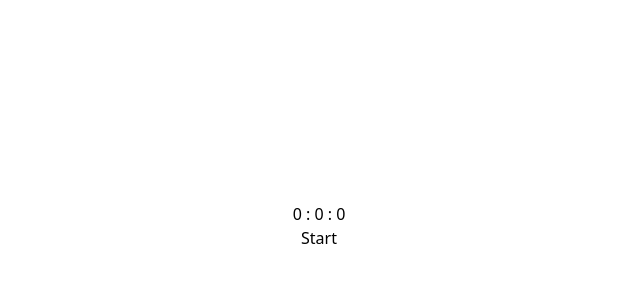
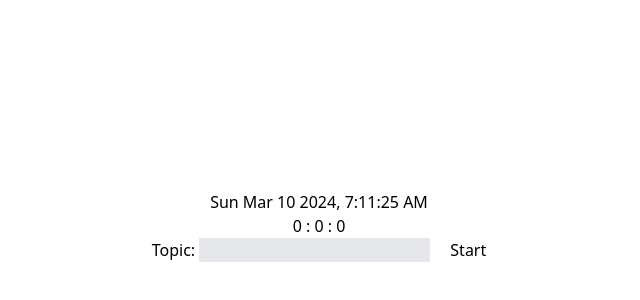
Before and after one commit to manishdoley23/minimalistic-timer-app, a React (Vite) app: page / in a window 1280 px wide. Shown: the part 174-474 px from the top of the page, without its empty margins (321-961 px from the left). Built offline with nearby package versions, Linux system fonts and the light colour scheme.

Commit message:
add laps functionality

```diff
--- a/src/App.tsx
+++ b/src/App.tsx
@@ -1,84 +1,73 @@
-import { useEffect, useState } from "react";
+import React from "react";
+import { useState } from "react";
+import { useDate, useTimerScheduler } from "./utils/hooks";
+
+import Lap from "./components/Lap/Lap";
 
 function App() {
-	const [startedOnce, setStartedOnce] = useState(false);
-	const [timerScheduler, setTimerScheduler] = useState<{
-		started: boolean;
-		stopped: boolean;
-	}>({
-		started: false,
-		stopped: true,
-	});
-	const [lapTimings, setLapTimings] = useState<
-		Array<{ id: number; data: string }>
-	>([]);
+	const { date, time } = useDate();
+	const [topicVal, setTopicVal] = useState("");
+	const {
+		timerScheduler,
+		setTimerScheduler,
+		timer,
+		setTimer,
+		startedOnce,
+		setStartedOnce,
+	} = useTimerScheduler();
 
-	const [timer, setTimer] = useState<{
-		seconds: number;
-		minutes: number;
-		hours: number;
-	}>({
-		seconds: 0,
-		minutes: 0,
-		hours: 0,
-	});
+	const [laps, setLaps] = useState<React.ReactNode[]>([]);
 
 	const handleLapTimings = () => {
-		setLapTimings((prev) => {
+		setLaps((prev) => {
 			const idx = Math.ceil(Math.random() * 1000);
-			prev.push({
-				id: idx,
-				data: `${timer.hours} : ${timer.minutes} : ${timer.seconds}`,
-			});
-			return prev;
+			const lapArray = [...prev] as React.ReactElement[];
+			const lapArrayIdx = lapArray.length - 1;
+			if (lapArray[lapArrayIdx] !== undefined) {
+				lapArray[lapArrayIdx] = React.cloneElement(
+					lapArray[lapArrayIdx],
+					{ start: false }
+				);
+			}
+			lapArray.push(<Lap key={idx} start={true} />);
+			return lapArray;
 		});
 	};
-
-	useEffect(() => {
-		let intervalIdsec: number;
-		if (timerScheduler.started === true) {
-			setStartedOnce(true);
-			if (timer.seconds === 60) {
-				setTimer((prev) => ({
-					...prev,
-					seconds: 0,
-					minutes: prev.minutes + 1,
-				}));
-			} else if (timer.minutes === 60) {
-				setTimer((prev) => ({
-					minutes: 0,
-					seconds: 0,
-					hours: prev.hours + 1,
-				}));
-			}
-
-			intervalIdsec = setInterval(() => {
-				setTimer((prev) => ({
-					...prev,
-					seconds: prev.seconds + 1,
-				}));
-			}, 1);
-
-			return () => {
-				clearInterval(intervalIdsec);
-			};
-		} else {
-			return () => {
-				clearInterval(intervalIdsec);
-			};
-		}
-	}, [timer.hours, timer.minutes, timer.seconds, timerScheduler]);
 
 	return (
 		<>
 			<div className="h-screen w-full flex flex-col items-center justify-center">
+				<p>
+					{date}, {time}
+				</p>
 				<div>
 					{timer.hours} : {timer.minutes} : {timer.seconds}
 				</div>
 				<div className="flex gap-5">
-					<div
+					<div className="flex">
+						<p className="mr-5">
+							Topic:{" "}
+							<input
+								className="bg-gray-200"
+								value={topicVal}
+								onChange={(e) =>
+									setTopicVal(e.currentTarget.value)
+								}
+							/>{" "}
+						</p>
+						<p
 							onClick={() => {
 								if (
+									timerScheduler.started === false &&
+									timerScheduler.stopped === true &&
+									startedOnce === false
+								) {
+									setTimerScheduler({
+										started: true,
+										stopped: false,
+									});
+									laps.push(<Lap key={1} start={true} />);
+								} else if (
 									timerScheduler.started === false &&
 									timerScheduler.stopped === true
 								) {
@@ -93,6 +82,7 @@ function App() {
 							className="cursor-pointer"
 						>
 							{!timerScheduler.started ? "Start" : "Lap"}
+						</p>
 					</div>
 					<div
 						className={`cursor-pointer ${
@@ -107,9 +97,21 @@ function App() {
 									started: false,
 									stopped: true,
 								});
+								setLaps((prev) => {
+									const lapArray = [
+										...prev,
+									] as React.ReactElement[];
+									const lastIdx = lapArray.length - 1;
+									lapArray[lastIdx] = React.cloneElement(
+										lapArray[lastIdx],
+										{ start: false }
+									);
+									return lapArray;
+								});
 							} else {
-								setLapTimings([]);
+								setLaps([]);
 								setTimer({ hours: 0, minutes: 0, seconds: 0 });
+								setStartedOnce(false);
 							}
 						}}
 					>
@@ -117,11 +119,10 @@ function App() {
 					</div>
 				</div>
 
-				{/* Lap timings */}
-				<div className="flex flex-col gap-5">
-					{lapTimings.map((val) => {
-						return <p key={val.id}>{val.data}</p>;
-					})}
+				{/* Lap part */}
+				<div className="flex flex-col-reverse gap-5">
+					{laps}
+					{/* <Lap /> */}
 				</div>
 			</div>
 		</>
--- /dev/null
+++ b/src/components/Lap/Lap.tsx
@@ -0,0 +1,28 @@
+import { useEffect } from "react";
+import { useTimerScheduler } from "../../utils/hooks";
+
+const Lap = ({ start }: { start: boolean }) => {
+	const { setTimerScheduler, timer } = useTimerScheduler();
+
+	useEffect(() => {
+		if (start === true) {
+			setTimerScheduler({
+				started: true,
+				stopped: false,
+			});
+		} else {
+			setTimerScheduler({
+				started: false,
+				stopped: true,
+			});
+		}
+	}, [start, setTimerScheduler]);
+
+	return (
+		<div>
+			{timer.hours} : {timer.minutes} : {timer.seconds}
+		</div>
+	);
+};
+
+export default Lap;
--- /dev/null
+++ b/src/utils/hooks.ts
@@ -0,0 +1,103 @@
+import { useEffect, useState } from "react";
+
+export const useDate = (): { date: string; time: string } => {
+	const [stateDate, setStateDate] = useState<Date>(new Date());
+
+	useEffect(() => {
+		const interval = setInterval(() => {
+			setStateDate(new Date());
+		}, 1000);
+
+		return () => {
+			clearInterval(interval);
+		};
+	}, []);
+
+	const date = stateDate.toDateString();
+	const time = stateDate.toLocaleTimeString();
+
+	return { date, time };
+};
+
+export const useTimerScheduler = (): {
+	timerScheduler: { started: boolean; stopped: boolean };
+	setTimerScheduler: React.Dispatch<
+		React.SetStateAction<{ started: boolean; stopped: boolean }>
+	>;
+	timer: {
+		seconds: number;
+		minutes: number;
+		hours: number;
+	};
+	setTimer: React.Dispatch<
+		React.SetStateAction<{
+			seconds: number;
+			minutes: number;
+			hours: number;
+		}>
+	>;
+	startedOnce: boolean;
+	setStartedOnce: React.Dispatch<React.SetStateAction<boolean>>;
+} => {
+	const [startedOnce, setStartedOnce] = useState<boolean>(false);
+	const [timerScheduler, setTimerScheduler] = useState<{
+		started: boolean;
+		stopped: boolean;
+	}>({
+		started: false,
+		stopped: true,
+	});
+	const [timer, setTimer] = useState<{
+		seconds: number;
+		minutes: number;
+		hours: number;
+	}>({
+		seconds: 0,
+		minutes: 0,
+		hours: 0,
+	});
+
+	useEffect(() => {
+		let intervalIdsec: number;
+		if (timerScheduler.started === true) {
+			setStartedOnce(true);
+			if (timer.seconds === 60) {
+				setTimer((prev) => ({
+					...prev,
+					seconds: 0,
+					minutes: prev.minutes + 1,
+				}));
+			} else if (timer.minutes === 60) {
+				setTimer((prev) => ({
+					minutes: 0,
+					seconds: 0,
+					hours: prev.hours + 1,
+				}));
+			}
+
+			intervalIdsec = setInterval(() => {
+				setTimer((prev) => ({
+					...prev,
+					seconds: prev.seconds + 1,
+				}));
+			}, 1);
+
+			return () => {
+				clearInterval(intervalIdsec);
+			};
+		} else {
+			return () => {
+				clearInterval(intervalIdsec);
+			};
+		}
+	}, [timer.hours, timer.minutes, timer.seconds, timerScheduler]);
+
+	return {
+		timerScheduler,
+		setTimerScheduler,
+		timer,
+		setTimer,
+		startedOnce,
+		setStartedOnce,
+	};
+};
```
Lines whose indentation alone changed are shown as unchanged.
